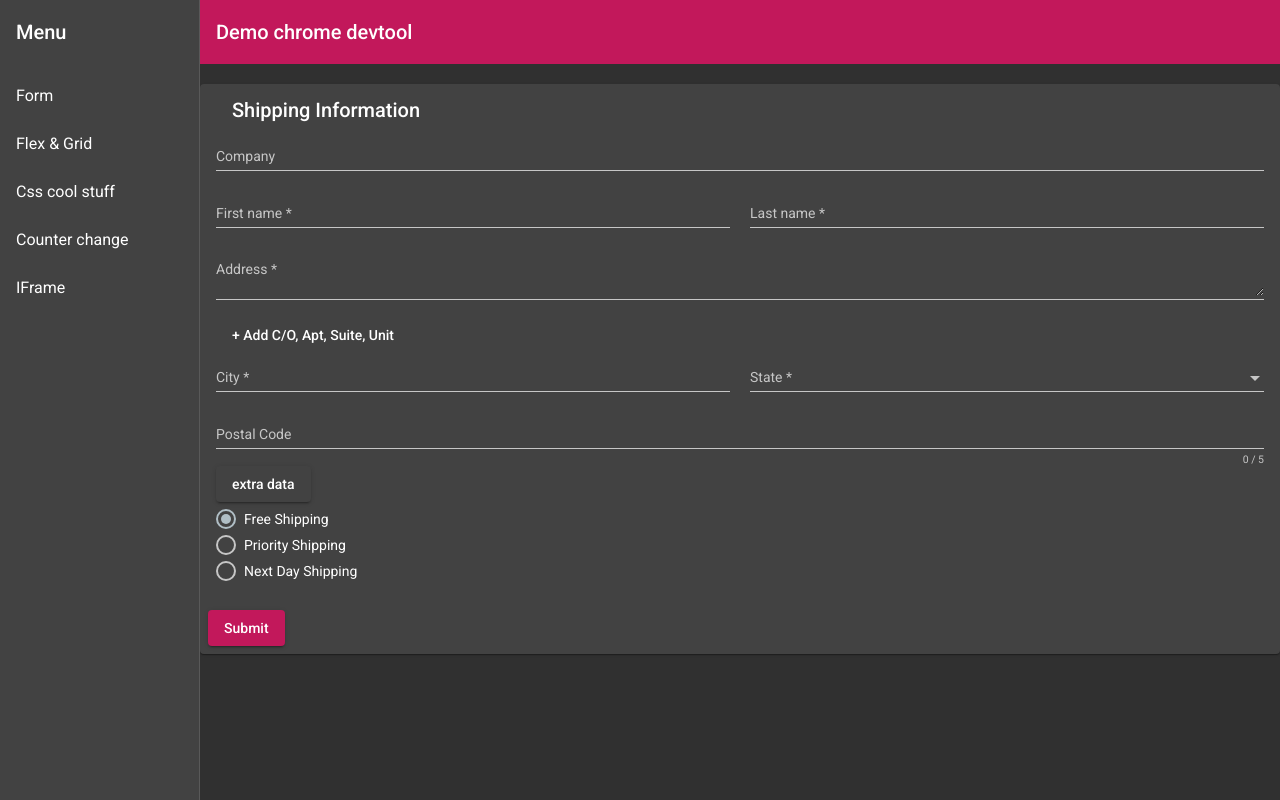
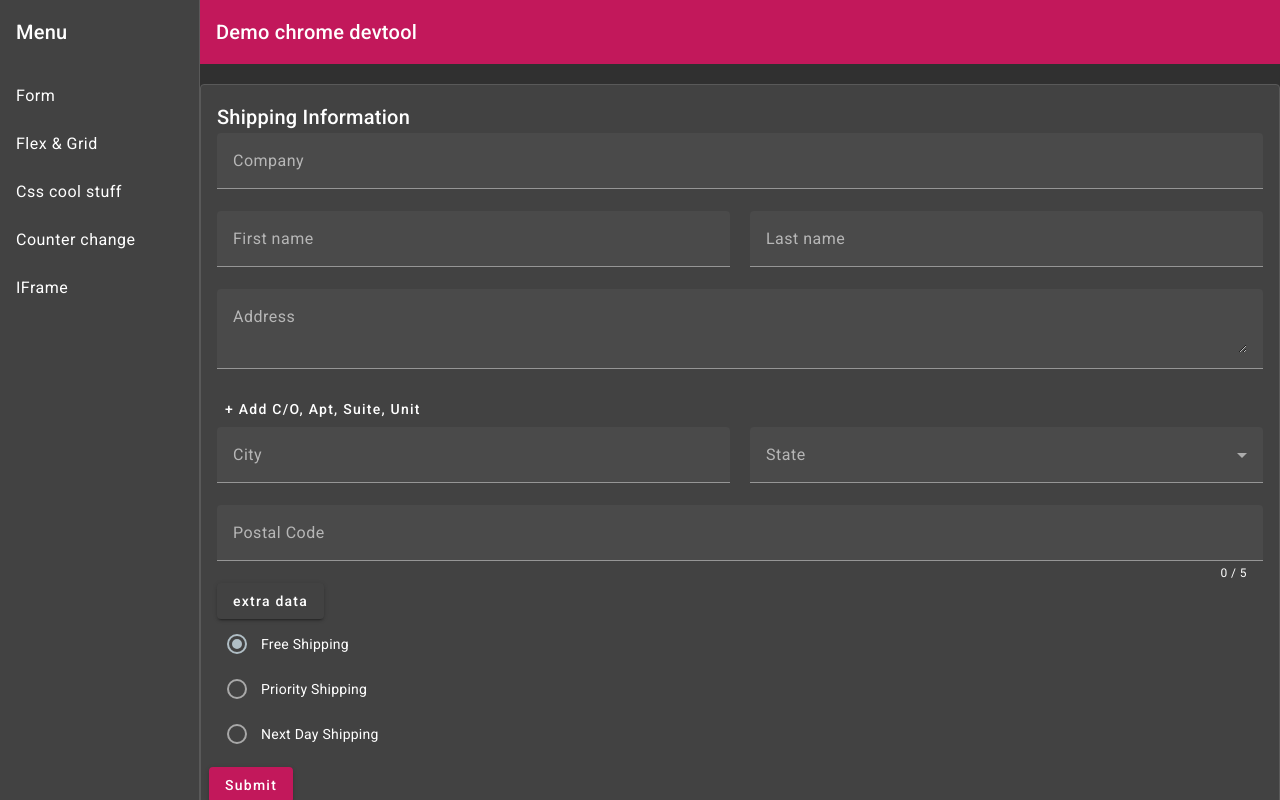
Before and after one commit to galSzlaifer/meetupdemo, an Angular app: page /form in a window 1280 px wide. Built offline with nearby package versions, Linux system fonts and the light colour scheme.

Commit message:
update to  angular material 15

```diff
--- a/package.json
+++ b/package.json
@@ -11,12 +11,12 @@
   "private": true,
   "dependencies": {
     "@angular/animations": "^15.0.3",
-    "@angular/cdk": "^14.0.0",
+    "@angular/cdk": "^15.0.2",
     "@angular/common": "^15.0.3",
     "@angular/compiler": "^15.0.3",
     "@angular/core": "^15.0.3",
     "@angular/forms": "^15.0.3",
-    "@angular/material": "^14.0.0",
+    "@angular/material": "^15.0.2",
     "@angular/platform-browser": "^15.0.3",
     "@angular/platform-browser-dynamic": "^15.0.3",
     "@angular/router": "^15.0.3",
--- a/src/app/addres-form/addres-form.component.html
+++ b/src/app/addres-form/addres-form.component.html
@@ -1,5 +1,5 @@
 <form [formGroup]="addressForm" novalidate (ngSubmit)="onSubmit()">
-  <mat-card class="shipping-card">
+  <mat-card appearance="outlined" class="shipping-card">
     <mat-card-header>
       <mat-card-title>Shipping Information</mat-card-title>
     </mat-card-header>
--- a/src/app/addres-form/addres-form.component.scss
+++ b/src/app/addres-form/addres-form.component.scss
@@ -7,7 +7,7 @@
   margin: 20px auto;
 }
 
-.mat-radio-button {
+.mat-mdc-radio-button {
   display: block;
   margin: 5px 0;
 }
--- a/src/app/counter/counter.component.html
+++ b/src/app/counter/counter.component.html
@@ -1,6 +1,6 @@
 <main>
     <h2>Very sophisticated counter</h2>
-    <mat-chip selected>{{count}} </mat-chip>
+    <mat-chip-option selected>{{count}} </mat-chip-option>
     <div class="actions">
         <button mat-raised-button (click)="add()">+</button>
         <button mat-raised-button (click)="subtract()">-</button>
--- a/src/app/counter/counter.component.scss
+++ b/src/app/counter/counter.component.scss
@@ -3,7 +3,7 @@
 main {
     display: block;
     padding: $double-gap;
-
+    /* TODO(mdc-migration): The following rule targets internal classes of chips that may no longer apply for the MDC version. */
     mat-chip {
         font-weight: bold;
         font-size: 4em;
```
